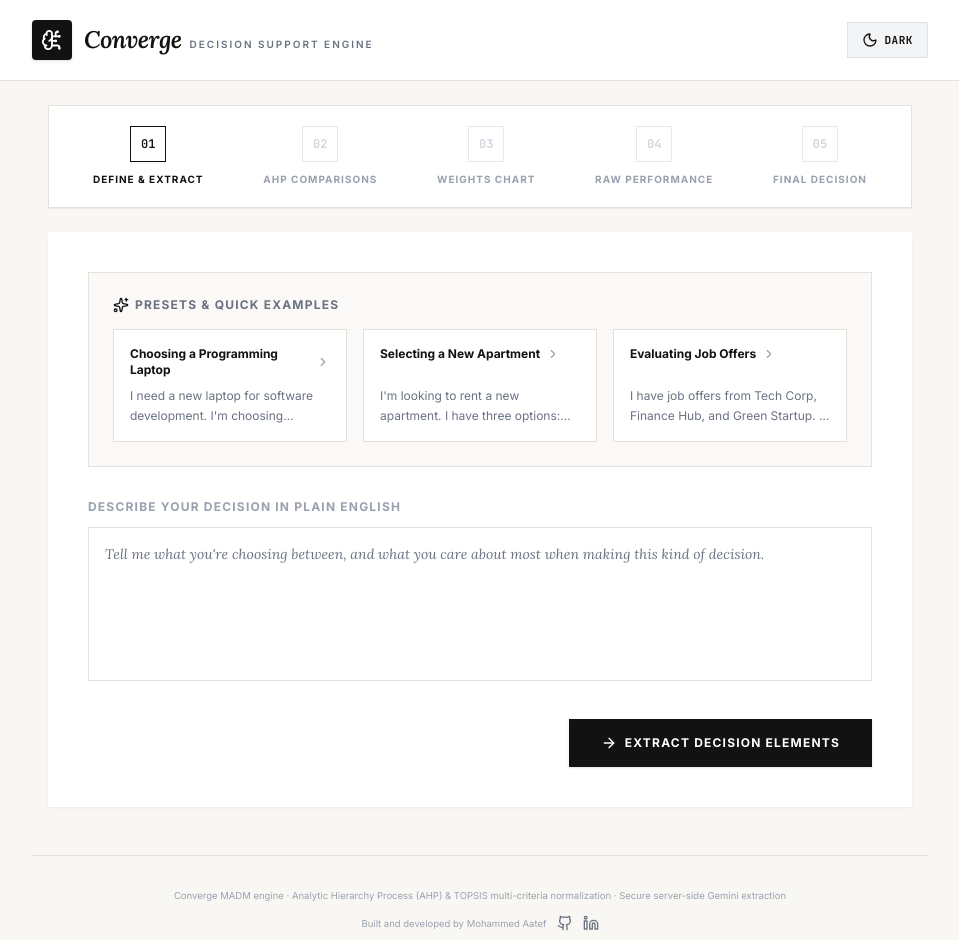
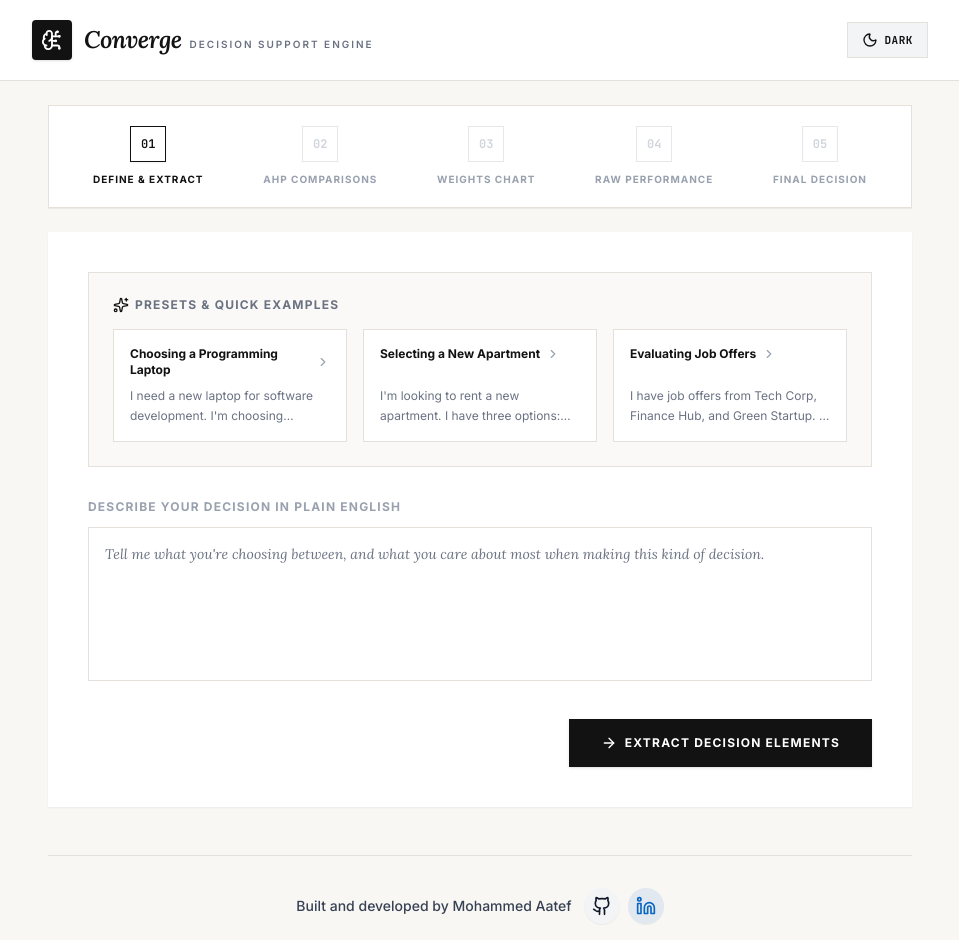
Before and after one commit to TR-Mohd/converge-madm, a React (Vite) app: page / in a window 1280 px wide. Shown: the top 940 px of the page, without its empty margins (160-1119 px from the left). Built offline with nearby package versions, Linux system fonts and the light colour scheme.

Commit message:
feat: refine footer layout, divider alignment, branded icon badges, and typography

```diff
--- a/src/App.tsx
+++ b/src/App.tsx
@@ -374,33 +374,36 @@ export default function App() {
       </main>
 
       {/* Technical Methodology Footer */}
-      <footer
-        className="max-w-4xl mx-auto w-full text-center text-[9.5px] text-gray-400 dark:text-[#4B5563] mt-12 pt-8 pb-10 px-4 leading-relaxed border-t border-[#E5E1DA] dark:border-[#262A33] space-y-3"
-        id="app-footer"
-      >
-        <div>
-          Converge MADM engine · Analytic Hierarchy Process (AHP) & TOPSIS multi-criteria normalization · Secure server-side Gemini extraction
-        </div>
-        <div className="flex items-center justify-center gap-2.5">
-          <span>Built and developed by Mohammed Aatef</span>
+      <footer className="max-w-4xl mx-auto w-full px-4 mt-12 pb-10" id="app-footer">
+        <div className="border-t border-[#E5E1DA] dark:border-[#262A33] pt-8 text-center space-y-3.5">
+          <div className="flex flex-wrap items-center justify-center gap-3">
+            <span className="text-sm font-medium text-gray-700 dark:text-[#D1D5DB]">
+              Built and developed by Mohammed Aatef
+            </span>
+            <div className="flex items-center gap-2">
               <a
                 href="https://github.com/TR-Mohd"
                 target="_blank"
                 rel="noopener noreferrer"
                 aria-label="GitHub Profile"
-            className="text-gray-500 dark:text-[#6B7280] hover:text-gray-900 dark:hover:text-white hover:scale-110 transition-all duration-200 inline-flex items-center"
+                className="w-9 h-9 rounded-full inline-flex items-center justify-center bg-gray-100 text-gray-900 dark:bg-white/10 dark:text-white hover:bg-gray-200 dark:hover:bg-white/20 hover:scale-105 transition-all duration-200 shadow-2xs"
               >
-            <Github size={16} />
+                <Github size={20} />
               </a>
               <a
                 href="https://www.linkedin.com/in/mohammed-aatef-saleh/"
                 target="_blank"
                 rel="noopener noreferrer"
                 aria-label="LinkedIn Profile"
-            className="text-gray-500 dark:text-[#6B7280] hover:text-gray-900 dark:hover:text-white hover:scale-110 transition-all duration-200 inline-flex items-center"
+                className="w-9 h-9 rounded-full inline-flex items-center justify-center bg-[#0A66C2]/10 text-[#0A66C2] dark:bg-[#0A66C2]/20 dark:text-[#38BDF8] hover:bg-[#0A66C2]/20 dark:hover:bg-[#0A66C2]/35 hover:scale-105 transition-all duration-200 shadow-2xs"
               >
-            <Linkedin size={16} />
+                <Linkedin size={20} />
               </a>
+            </div>
+          </div>
+          <div className="text-xs text-gray-500 dark:text-[#6B7280] leading-relaxed">
+            Converge MADM engine · Analytic Hierarchy Process (AHP) & TOPSIS multi-criteria normalization · Secure server-side Gemini extraction
+          </div>
         </div>
       </footer>
     </div>
```
Lines whose indentation alone changed are shown as unchanged.
